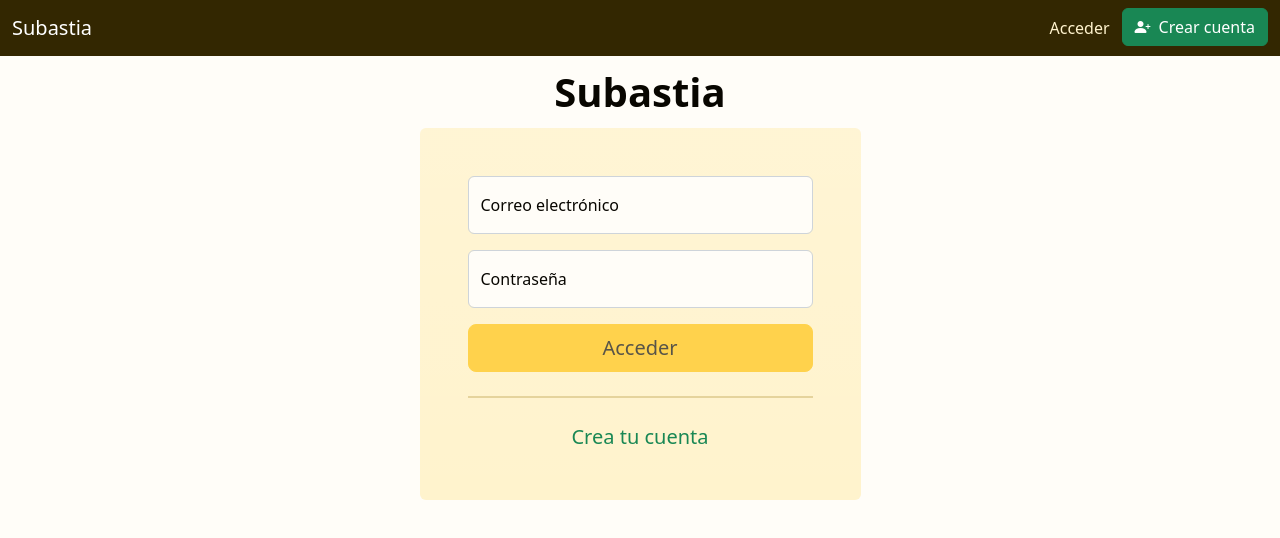
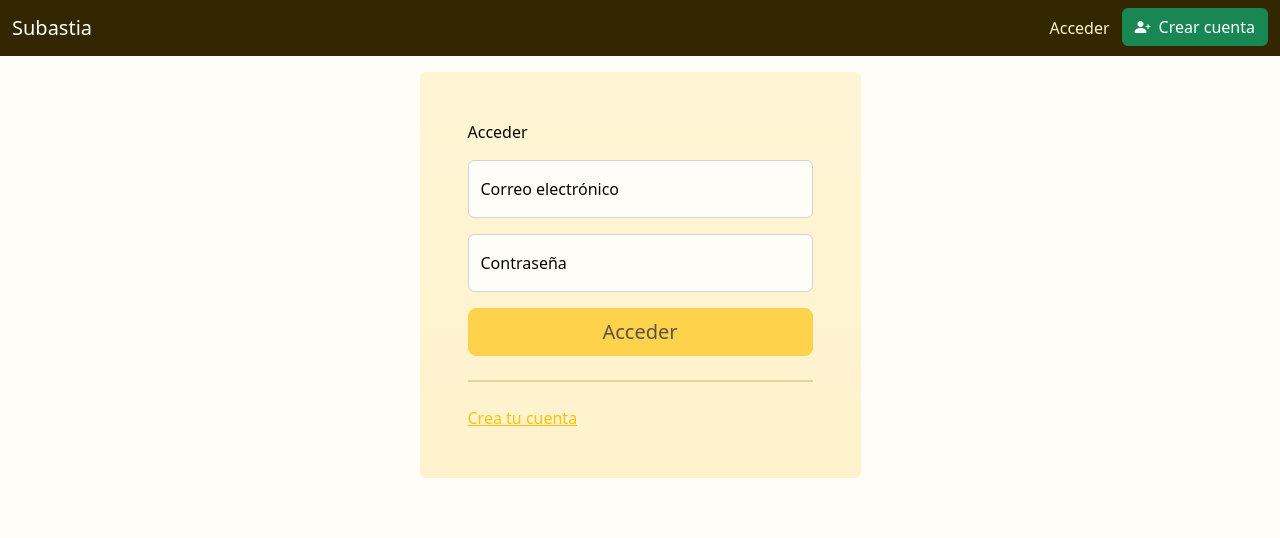
Before and after one commit to wonddark/mercadi, a React (Create React App) app: page /acceder in a window 1280 px wide. Shown: the top 538 px of the page. Built offline with nearby package versions, Linux system fonts and the light colour scheme.

Commit message:
Updated the login page

```diff
--- a/src/components/LoginPage.tsx
+++ b/src/components/LoginPage.tsx
@@ -9,8 +9,8 @@ function LoginPage() {
     <div className="container col-xl-10 col-xxl-8 px-4">
       <div className="row align-items-center py-3">
         <div className="col-md-10 mx-auto col-lg-5">
-          <h1 className="display-4 fw-bold lh-1 mb-3 text-center">Subastia</h1>
           <form onSubmit={submitForm} className="form-accented">
+            <p className="display-6">Acceder</p>
             <Controller
               name="email"
               control={control}
@@ -49,9 +49,7 @@ function LoginPage() {
               Acceder
             </button>
             <hr />
-            <Link to="/registro" className="form-accented-link link-success">
-              Crea tu cuenta
-            </Link>
+            <Link to="/registro">Crea tu cuenta</Link>
           </form>
         </div>
       </div>
```
